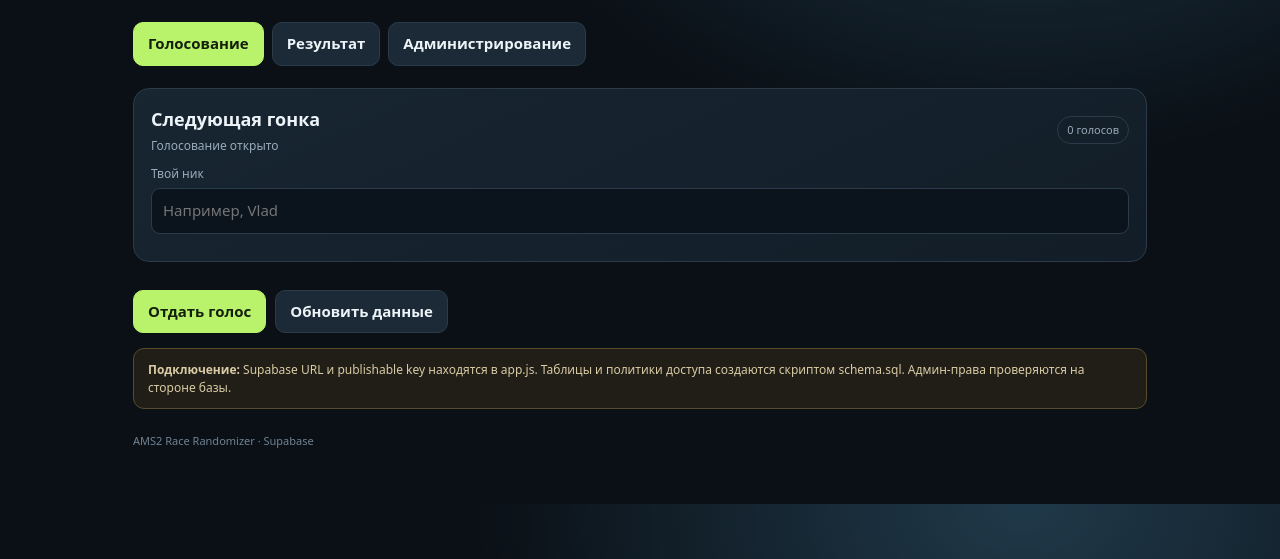
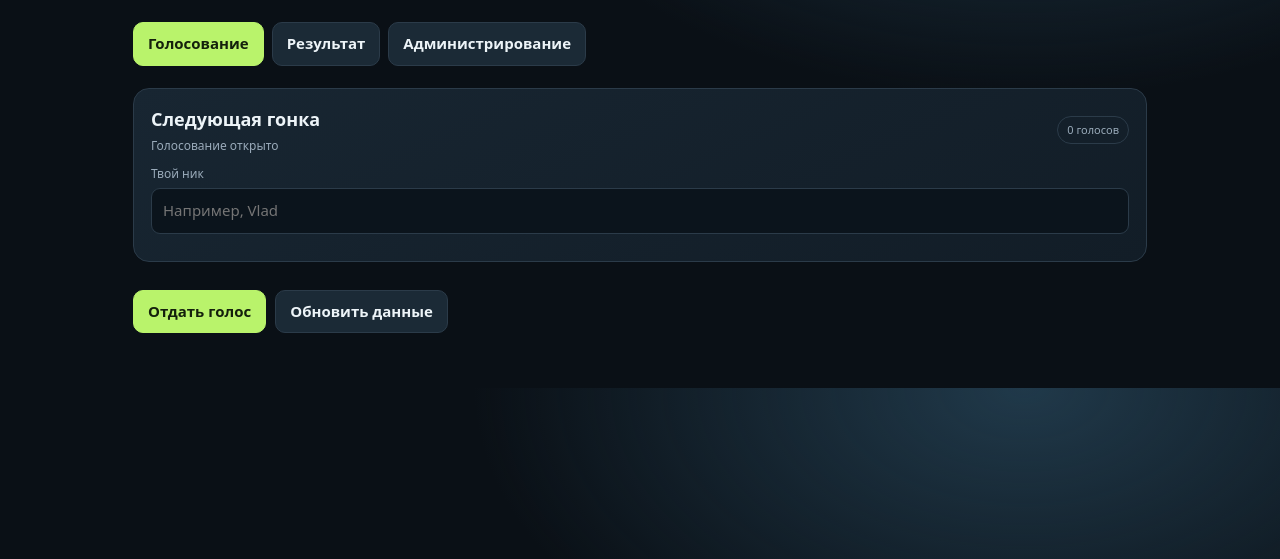
Before and after one commit to nemtsovvv-oss/ams-2-randomizer, a plain HTML site: page index.html in a window 1280 px wide. Shown: the part 241-800 px from the top of the page. Drawn offline with nearby package versions, Linux system fonts and the light colour scheme; no server answers.

Commit message:
Update index.html

```diff
--- a/index.html
+++ b/index.html
@@ -161,12 +161,6 @@ input,select{background:#0b141c;border:1px solid var(--line);border-radius:9px;c
   </div>
  </section>
 
- <div class="notice">
-  <b>Подключение:</b> Supabase URL и publishable key находятся в app.js. Таблицы и политики доступа создаются скриптом schema.sql. Админ-права проверяются на стороне базы.
- </div>
- <div class="footer">AMS2 Race Randomizer · Supabase</div>
-</div>
-
 <script src="https://cdn.jsdelivr.net/npm/@supabase/supabase-js@2"></script>
 <script src="app.js"></script>
 </body>
```
